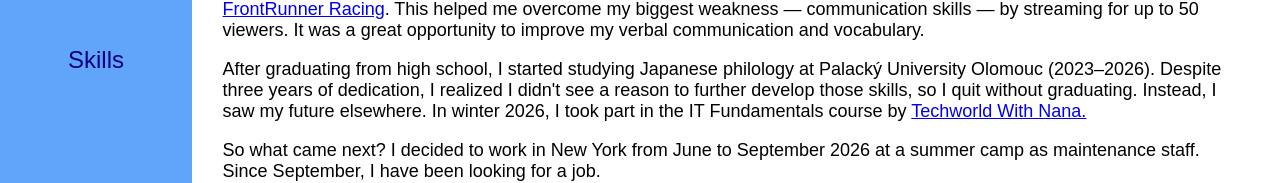
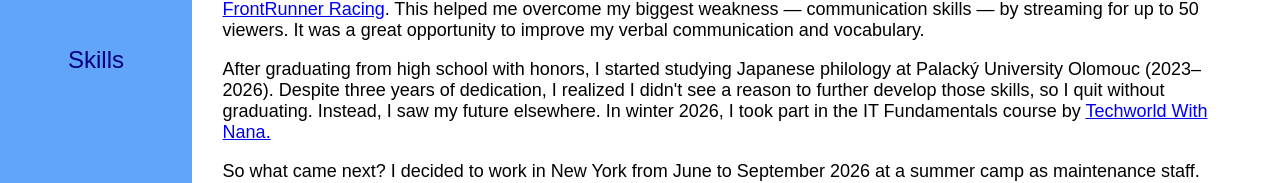
Before and after one commit to Reeshaaaa/richard-codes, a Vue app: page /about in a window 1280 px wide. Shown: the part 436-619 px from the top of the page. Built offline with nearby package versions, Linux system fonts and the light colour scheme.

Commit message:
Edited About Me text

```diff
--- a/src/views/About.vue
+++ b/src/views/About.vue
@@ -10,7 +10,7 @@
                 <p>I was born on July 1st 2003 in my current hometown, Louny, Czechia. From 2010 to 2019, I attended Prokop Holý Elementary School. During that period, I tried various activities such as soccer, karate, golf, baseball, and speedcubing. In karate, I earned a gold medal and three bronze medals, and in speedcubing, I received a silver medal. As for speedcubing, you can find my results <a href="https://www.worldcubeassociation.org/persons/2018FOUS02">here.</a></p>
                 <p>In 2019, I started studying at Václav Hlavatý High School. During this time, I began some of my current hobbies (bass guitar, the game of Go, etc.). In IT class during Python lectures, I discovered my talent, which eventually led me to develop skills in the field and build this website.</p>
                 <p>At that time, I was also a part-time commentator for F1 game leagues, providing commentary for the <a href="https://www.youtube.com/watch?v=3sbA0OXTQvA&t=5113s">Czech Racing League</a> and <a href="https://www.youtube.com/watch?v=9mwybcRFC-o&t=1s">FrontRunner Racing</a>. This helped me overcome my biggest weakness — communication skills — by streaming for up to 50 viewers. It was a great opportunity to improve my verbal communication and vocabulary.</p>
-                <p>After graduating from high school, I started studying Japanese philology at Palacký University Olomouc (2023–2026). Despite three years of dedication, I realized I didn't see a reason to further develop those skills, so I quit without graduating. Instead, I saw my future elsewhere. In winter 2026, I took part in the IT Fundamentals course by <a href="https://www.techworld-with-nana.com/">Techworld With Nana.</a></p>
+                <p>After graduating from high school with honors, I started studying Japanese philology at Palacký University Olomouc (2023–2026). Despite three years of dedication, I realized I didn't see a reason to further develop those skills, so I quit without graduating. Instead, I saw my future elsewhere. In winter 2026, I took part in the IT Fundamentals course by <a href="https://www.techworld-with-nana.com/">Techworld With Nana.</a></p>
                 <p>So what came next? I decided to work in New York from June to September 2026 at a summer camp as maintenance staff. Since September, I have been looking for a job.</p>
                 <p>My current hobbies are playing bass guitar and occasionally making music in FL Studio. I also play the game of Go, an ancient Chinese board game of placing stones on intersections. According to the <a href="https://europeangodatabase.eu/EGD/Player_Card.php?&key=19725684">European Go Database</a>, I have reached the rating of 4-kyu.</p>
             </div>
```
